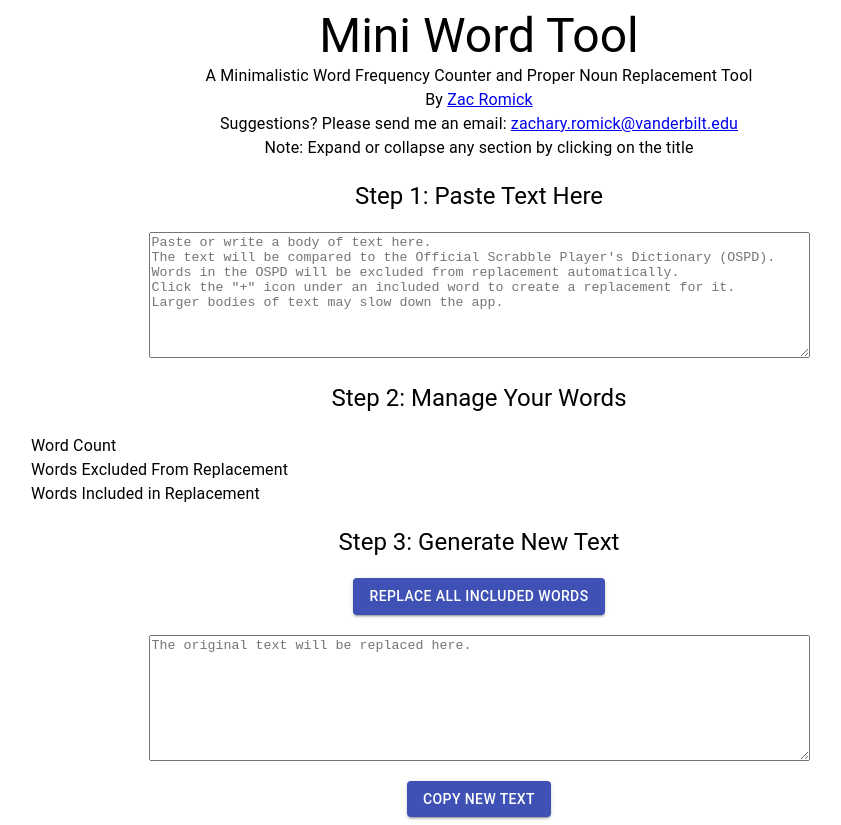
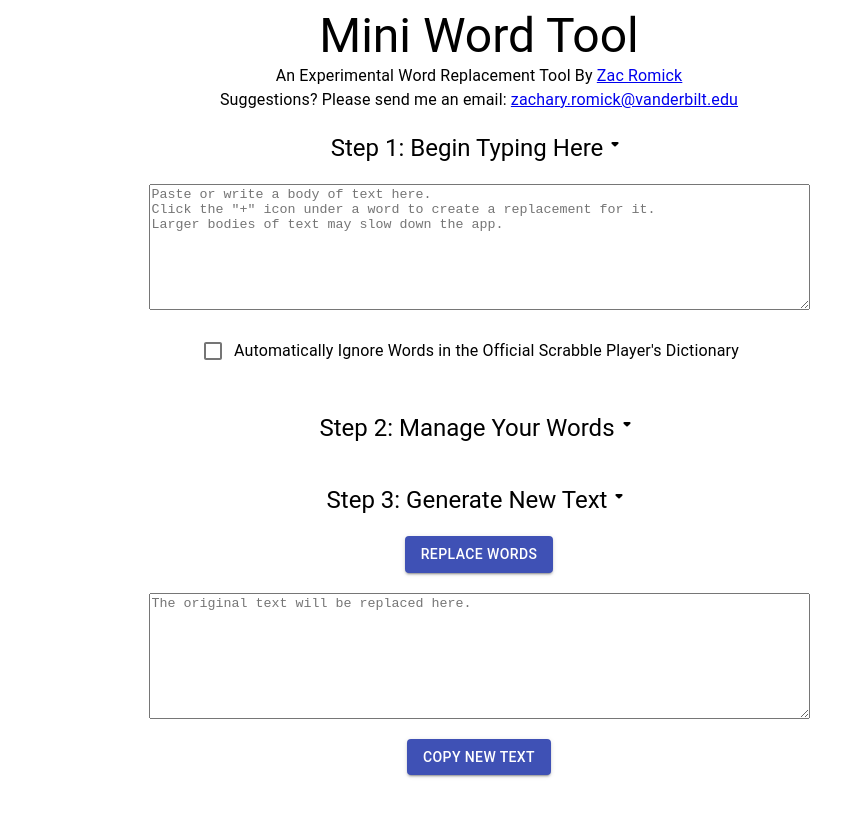
Before and after one commit to zromick/Mini-Word-Tool-2, a React (Create React App) app: page / in a window 1280 px wide. Shown: the whole page, without its empty margins (161-1002 px from the left). After the commit the page ends 800 px from the top, so only its background shows below. Built offline with nearby package versions, Linux system fonts and the light colour scheme; the HTML template or start-up script is replaced by a standard one.

Commit message:
UI Changes: Added dropdown, changed button text for clarity.

```diff
--- a/src/components/generateNewTextBody.tsx
+++ b/src/components/generateNewTextBody.tsx
@@ -1,5 +1,12 @@
 import React, { Dispatch, SetStateAction } from 'react';
-import { Grid, Typography, Button, TextareaAutosize, Snackbar } from '@material-ui/core';
+import {
+  Grid,
+  Typography,
+  Button,
+  TextareaAutosize,
+  Snackbar
+} from '@material-ui/core';
+import ArrowDropDown from '@material-ui/icons/ArrowDropDownRounded';
 import styles from '../styles.module.scss';
 
 export interface GenerateNewTextBodyProps {
@@ -20,9 +27,12 @@ const GenerateNewTextBody = (props: GenerateNewTextBodyProps) => {
     <Grid item container justify="center" xs={12}>
       <Grid item container justify="center" xs={12}>
         <div className={styles.basicMargin}>
-          <Typography variant="h5" onClick={() => toggleHideSection('generateNewTextBody')}>
-            Step 3: Generate New Text
+          <Grid container item xs={12}>
+            <Typography variant="h5" onClick={() => toggleHideSection('generateNewTextBody')}>
+              Step 3: Generate New Text
 						</Typography>
+            <ArrowDropDown onClick={() => toggleHideSection('generateNewTextBody')} />
+          </Grid>
         </div>
       </Grid>
       <Grid item container justify="center" xs={12} id='generateNewTextBody'>
@@ -33,7 +43,7 @@ const GenerateNewTextBody = (props: GenerateNewTextBodyProps) => {
             variant="contained"
             onClick={() => replaceAllIncludedWords()}
           >
-            Replace All Included Words
+            Replace Words
 					</Button>
         </Grid>
         <Grid item container justify="center" xs={12}>
--- a/src/components/pasteTextBody.tsx
+++ b/src/components/pasteTextBody.tsx
@@ -1,40 +1,60 @@
-import React from 'react';
-import { Grid, TextareaAutosize, Typography } from '@material-ui/core';
+import React, { Dispatch, SetStateAction } from 'react';
+import {
+  Grid,
+  TextareaAutosize,
+  Typography,
+  FormControlLabel,
+  Checkbox
+} from '@material-ui/core';
+import ArrowDropDown from '@material-ui/icons/ArrowDropDownRounded';
 import styles from '../styles.module.scss';
 
 export interface PasteTextBodyProps {
-  toggleHideSection: (id: string) => void;
-  sortWords: () => void;
+  toggleHideSection: (id: string) => void,
+  sortWords: () => void,
+  setAutoExcludeOSPD: Dispatch<SetStateAction<boolean>>,
+  autoExcludeOSPD: boolean,
 }
 
 const PasteTextBody = (props: PasteTextBodyProps) => {
-  const { toggleHideSection, sortWords } = props;
+  const { toggleHideSection, sortWords, setAutoExcludeOSPD, autoExcludeOSPD } = props;
   return (
     <Grid item container justify="center" xs={12}>
       <Grid item container justify="center" xs={12}>
         <div className={styles.basicMargin}>
-          <Typography variant="h5" onClick={() => toggleHideSection('pasteTextBody')}>
-            Step 1: Paste Text Here
-						</Typography>
+          <Grid container item xs={12}>
+            <Typography variant="h5" onClick={() => toggleHideSection('pasteTextBody')}>
+              Step 1: Begin Typing Here
+            </Typography>
+            <ArrowDropDown onClick={() => toggleHideSection('pasteTextBody')} />
+          </Grid>
         </div>
       </Grid>
-      <Grid item container justify="center" xs={12}>
-        <div id='pasteTextBody'>
+      <div id='pasteTextBody'>
+        <Grid item container justify="center" xs={12}>
           <TextareaAutosize
-            placeholder={
-              `Paste or write a body of text here. \
-								The text will be compared to the Official Scrabble Player's Dictionary (OSPD). \
-								Words in the OSPD will be excluded from replacement automatically. \
-								Click the "+" icon under an included word to create a replacement for it. \
-								Larger bodies of text may slow down the app.`
-            }
+            placeholder={`Paste or write a body of text here.\nClick the "+" icon under a word to create a replacement for it.\nLarger bodies of text may slow down the app.`}
             id="userTextArea"
             cols={80}
             rowsMin={8}
             onChange={() => sortWords()}
           />
-        </div>
-      </Grid>
+        </Grid>
+        <Grid item container justify="center" xs={12}>
+          <div className={styles.basicMargin}>
+            <FormControlLabel
+              control={
+                <Checkbox
+                  checked={autoExcludeOSPD}
+                  onChange={(event) => setAutoExcludeOSPD(event.target.checked)}
+                  color="primary"
+                />
+              }
+              label="Automatically Ignore Words in the Official Scrabble Player's Dictionary"
+            />
+          </div>
+        </Grid>
+      </div>
     </Grid>
   );
 }
--- a/src/components/properNounReplace.tsx
+++ b/src/components/properNounReplace.tsx
@@ -20,10 +20,12 @@ export interface ProperNounReplaceProps {
 	addReplacementWord: (key: string, replacementWord: string, wordIndeces: number[]) => any,
 	updateReplacementWord: (key: string, oldReplacement: string, newReplacement: string) => any,
 	setCopied: Dispatch<SetStateAction<boolean>>,
+	setAutoExcludeOSPD: Dispatch<SetStateAction<boolean>>,
 	excludedWords: Word[],
 	includedWords: Word[],
 	allWordsRaw: string[];
 	copied: boolean,
+	autoExcludeOSPD: boolean,
 }
 
 const ProperNounReplace = (props: ProperNounReplaceProps) => {
@@ -40,10 +42,12 @@ const ProperNounReplace = (props: ProperNounReplaceProps) => {
 		addReplacementWord,
 		updateReplacementWord,
 		setCopied,
+		setAutoExcludeOSPD,
 		excludedWords,
 		includedWords,
 		allWordsRaw,
 		copied,
+		autoExcludeOSPD,
 	} = props;
 
 	return (
@@ -52,6 +56,8 @@ const ProperNounReplace = (props: ProperNounReplaceProps) => {
 			<PasteTextBody
 				toggleHideSection={toggleHideSection}
 				sortWords={sortWords}
+				setAutoExcludeOSPD={setAutoExcludeOSPD}
+				autoExcludeOSPD={autoExcludeOSPD}
 			/>
 			<WordManagerBody
 				toggleHideSection={toggleHideSection}
--- a/src/components/properNounReplaceContainer.tsx
+++ b/src/components/properNounReplaceContainer.tsx
@@ -7,8 +7,8 @@ import { Word } from '../models';
 const ProperNounReplaceContainer = () => {
 	let [excludedWords, updateExcludedWords] = useState([] as Word[]);
 	let [includedWords, updateIncludedWords] = useState([] as Word[]);
-	// let [allWords, updateAllWords] = useState([] as Word[]);
 	let [allWordsRaw, updateAllWordsRaw] = useState([] as string[]);
+	let [autoExcludeOSPD, setAutoExcludeOSPD] = useState(false);
 	// Paste text and sort words into "Excluded" or "Included"
 	let [copied, setCopied] = useState(false);
 	const sortWords = () => {
@@ -26,17 +26,17 @@ const ProperNounReplaceContainer = () => {
 				// Rename keys to uppercase and without punctuation (except apostrophes)
 				let key = word.replace(/[^\w\s']/g, "").toUpperCase();
 				// If the cleaned word is in the Scrabble Dictionary, exclude
-				// If the uncleaned word contains a number, exclude
-				if (defaultExcludedWords.indexOf(key) !== -1 || /\d/.test(word)) {
+				// Removed functionality for now: If the uncleaned word contains a number, exclude (|| /\d/.test(word))
+				if (defaultExcludedWords.indexOf(key) !== -1 && autoExcludeOSPD) {
 					// If the word is a new excluded word, push it.
 					let excludedWordIndex = (excludedWordsTemp.map(word => Object.keys(word)[0])).indexOf(key);
 					if (excludedWordIndex === -1) {
-						console.log(excludedWordsTemp, excludedWordIndex, key, wordIndex);
+						// console.log(excludedWordsTemp, excludedWordIndex, key, wordIndex);
 						excludedWordsTemp.push({ [key]: { 'default': [wordIndex] } })
 					}
 					// Else give the existing key more context.
 					else {
-						console.log(excludedWordsTemp, excludedWordIndex, key, wordIndex);
+						// console.log(excludedWordsTemp, excludedWordIndex, key, wordIndex);
 						excludedWordsTemp[excludedWordIndex][key]['default'].push(wordIndex);
 					}
 				} else {
@@ -52,12 +52,9 @@ const ProperNounReplaceContainer = () => {
 				}
 				return null;
 			});
-			// console.log('aawords raw', allWordsRaw);
-			// console.log('all words', allWords)
 			updateExcludedWords([...excludedWordsTemp]);
 			updateIncludedWords([...includedWordsTemp]);
 			updateAllWordsRaw([...allWordsRaw]);
-			tallyTitleTotals();
 		}
 	}
 
@@ -66,7 +63,7 @@ const ProperNounReplaceContainer = () => {
 		let includedWordIndex = (includedWordsTemp.map(word => Object.keys(word)[0])).indexOf(key);
 		includedWordsTemp[includedWordIndex][key]['default'] = [];
 		includedWordsTemp[includedWordIndex][key][replacementWord] = wordIndeces;
-		console.log(`add`, includedWordsTemp, includedWordIndex, key, replacementWord, wordIndeces);
+		// console.log(`add`, includedWordsTemp, includedWordIndex, key, replacementWord, wordIndeces);
 		updateIncludedWords([...includedWordsTemp]);
 	}
 
@@ -76,23 +73,7 @@ const ProperNounReplaceContainer = () => {
 		let replacementField = includedWordsTemp[includedWordIndex][key];
 		delete Object.assign(replacementField, { [newReplacement]: replacementField[oldReplacement] })[oldReplacement];
 		updateIncludedWords([...includedWordsTemp]);
-		console.log(`update`, includedWordsTemp, includedWordIndex, key, oldReplacement, newReplacement);
-	}
-
-	const tallyTitleTotals = () => {
-		// Update excluded and included headers with word count
-		let excludedWordsTitle = document.getElementById('excludedWordsTitle');
-		let includedWordsTitle = document.getElementById('includedWordsTitle');
-		let wordCountTitle = document.getElementById('wordCountTitle');
-		if (excludedWordsTitle) {
-			excludedWordsTitle.innerHTML = `Words Excluded From Replacement - ${excludedWords.length} unique word(s)`;
-		}
-		if (includedWordsTitle) {
-			includedWordsTitle.innerHTML = `Words Included in Replacement - ${includedWords.length} unique word(s)`;
-		}
-		if (wordCountTitle) {
-			wordCountTitle.innerHTML = `Word Count - ${allWordsRaw.length} word(s). ${excludedWords.length + includedWords.length} unique word(s)`;
-		}
+		// console.log(`update`, includedWordsTemp, includedWordIndex, key, oldReplacement, newReplacement);
 	}
 
 	const toggleHideSection = (id: string) => {
@@ -127,7 +108,6 @@ const ProperNounReplaceContainer = () => {
 		_.pull(excludedWords, word);
 		updateExcludedWords([...excludedWords]);
 		updateIncludedWords([...includedWords]);
-		tallyTitleTotals();
 	}
 
 	// Sent into the handleWordListChange prop for wordsWithContext
@@ -136,7 +116,6 @@ const ProperNounReplaceContainer = () => {
 		_.pull(includedWords, word);
 		updateExcludedWords([...excludedWords]);
 		updateIncludedWords([...includedWords]);
-		tallyTitleTotals();
 	}
 
 	const replaceAllIncludedWords = () => {
@@ -148,7 +127,7 @@ const ProperNounReplaceContainer = () => {
 		let allWordsTemp = [...allWordsRaw];
 		includedWords.map((word) => {
 			Object.values(word).map((replacementValues, replacementWordIndex) => {
-				console.log(`replacementLocations, replacementWordIndex`, replacementValues, replacementWordIndex)
+				// console.log(`replacementLocations, replacementWordIndex`, replacementValues, replacementWordIndex)
 				let replacementValuesList = Object.keys(replacementValues);
 				Object.values(replacementValues).map((replacementLocations, replacementValueIndex) => {
 					replacementLocations.map((location) => {
@@ -182,10 +161,12 @@ const ProperNounReplaceContainer = () => {
 			addReplacementWord={addReplacementWord}
 			updateReplacementWord={updateReplacementWord}
 			setCopied={setCopied}
+			setAutoExcludeOSPD={setAutoExcludeOSPD}
 			excludedWords={excludedWords}
 			includedWords={includedWords}
 			allWordsRaw={allWordsRaw}
 			copied={copied}
+			autoExcludeOSPD={autoExcludeOSPD}
 		/>
 	);
 }
--- a/src/components/titleBody.tsx
+++ b/src/components/titleBody.tsx
@@ -8,16 +8,10 @@ const TitleBody = () => {
         <Typography variant="h3">Mini Word Tool</Typography>
       </Grid>
       <Grid item container justify="center" xs={12}>
-        <Typography>A Minimalistic Word Frequency Counter and Proper Noun Replacement Tool</Typography>
-      </Grid>
-      <Grid item container justify="center" xs={12}>
-        <Typography>By <a href="https://github.com/zromick">Zac Romick</a></Typography>
+        <Typography>An Experimental Word Replacement Tool By <a href="https://github.com/zromick">Zac Romick</a></Typography>
       </Grid>
       <Grid item container justify="center" xs={12}>
         <Typography>Suggestions? Please send me an email: <a href="mailto:zachary.romick@vanderbilt.edu">zachary.romick@vanderbilt.edu</a></Typography>
-      </Grid>
-      <Grid item container justify="center" xs={12}>
-        <Typography>Note: Expand or collapse any section by clicking on the title</Typography>
       </Grid>
     </Grid>
   );
--- a/src/components/wordManagerBody.tsx
+++ b/src/components/wordManagerBody.tsx
@@ -1,5 +1,6 @@
 import React from 'react';
 import { Grid, Typography } from '@material-ui/core';
+import ArrowDropDown from '@material-ui/icons/ArrowDropDownRounded';
 import styles from '../styles.module.scss';
 import WordsWithContext from './wordsWithContext';
 import { Word } from '../models';
@@ -30,15 +31,33 @@ const WordManagerBody = (props: WordManagerBodyProps) => {
     <Grid item container justify="center" xs={12}>
       <Grid item container justify="center" xs={12}>
         <div className={styles.basicMargin}>
+          <Grid container item xs={12}>
             <Typography variant="h5" onClick={() => toggleHideSection('wordManagerBody')}>
               Step 2: Manage Your Words
             </Typography>
+            <ArrowDropDown onClick={() => toggleHideSection('wordManagerBody')} />
+          </Grid>
         </div>
       </Grid>
-      <Grid item container justify="center" xs={12}>
+      {allWordsRaw.length > 0
+        ? <Grid item container justify="center" xs={12}>
           <div id='wordManagerBody' className={styles.wordManager}>
-          <Typography variant="body1" id='wordCountTitle'>Word Count</Typography>
-          <Typography variant="body1" id='excludedWordsTitle' onClick={() => toggleHideSection('excludedWordsBody')}>Words Excluded From Replacement</Typography>
+            <Typography
+              variant="body1"
+              id='wordCountTitle'
+            >
+              Word Count - {allWordsRaw.length} total word(s). {excludedWords.length + includedWords.length} unique word(s).
+            </Typography>
+            <Grid container item xs={12}>
+              <Typography
+                variant="body1"
+                id='excludedWordsTitle'
+                onClick={() => toggleHideSection('excludedWordsBody')}
+              >
+                Ignoring: {excludedWords.length} unique word(s)
+              </Typography>
+              <ArrowDropDown onClick={() => toggleHideSection('excludedWordsBody')} />
+            </Grid>
             <div id='excludedWordsBody'>
               <WordsWithContext
                 words={excludedWords}
@@ -49,9 +68,16 @@ const WordManagerBody = (props: WordManagerBodyProps) => {
                 updateReplacementWord={updateReplacementWord}
               />
             </div>
-          <Typography variant="body1" id='includedWordsTitle' onClick={() => toggleHideSection('includedWordsBody')}>
-            Words Included in Replacement
+            <Grid container item xs={12}>
+              <Typography
+                variant="body1"
+                id='includedWordsTitle'
+                onClick={() => toggleHideSection('includedWordsBody')}
+              >
+                Replacing: {includedWords.length} unique word(s)
               </Typography>
+              <ArrowDropDown onClick={() => toggleHideSection('includedWordsBody')} />
+            </Grid>
             <div id='includedWordsBody'>
               <WordsWithContext
                 words={includedWords}
@@ -64,6 +90,8 @@ const WordManagerBody = (props: WordManagerBodyProps) => {
             </div>
           </div>
         </Grid>
+        : <></>
+      }
     </Grid>
   );
 }
--- a/src/components/wordsWithContext.tsx
+++ b/src/components/wordsWithContext.tsx
@@ -80,10 +80,10 @@ const WordsWithContext = (props: WordsWithContextProps) => {
                   onClick={() => handleWordListChange(word)}
                 >
                   {wordsAreExcluded
-                    ? `Include '${wordCleaned.length > maxButtonWordLength
+                    ? `Replace '${wordCleaned.length > maxButtonWordLength
                       ? wordCleaned.substr(0, maxButtonWordLength) + '...'
                       : wordCleaned}'`
-                    : `Exclude '${wordCleaned.length > maxButtonWordLength
+                    : `Ignore '${wordCleaned.length > maxButtonWordLength
                       ? wordCleaned.substr(0, maxButtonWordLength) + '...'
                       : wordCleaned}'`
                   }
--- /dev/null
+++ b/src/react-app-env.d.ts
@@ -0,0 +1 @@
+/// <reference types="react-scripts" />
```
Also changed, not shown: src/components/importExportBody.tsx (+7 -3 lines). Lines whose indentation alone changed are shown as unchanged.
